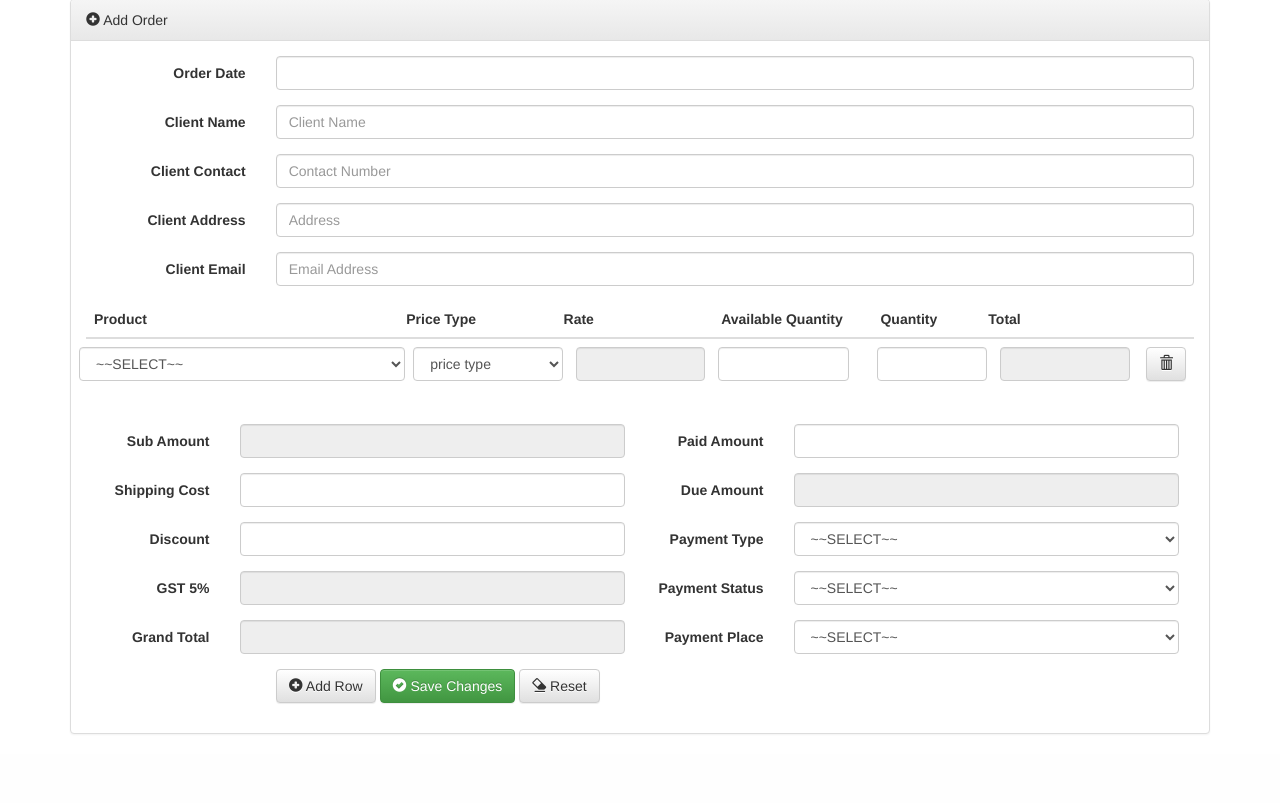
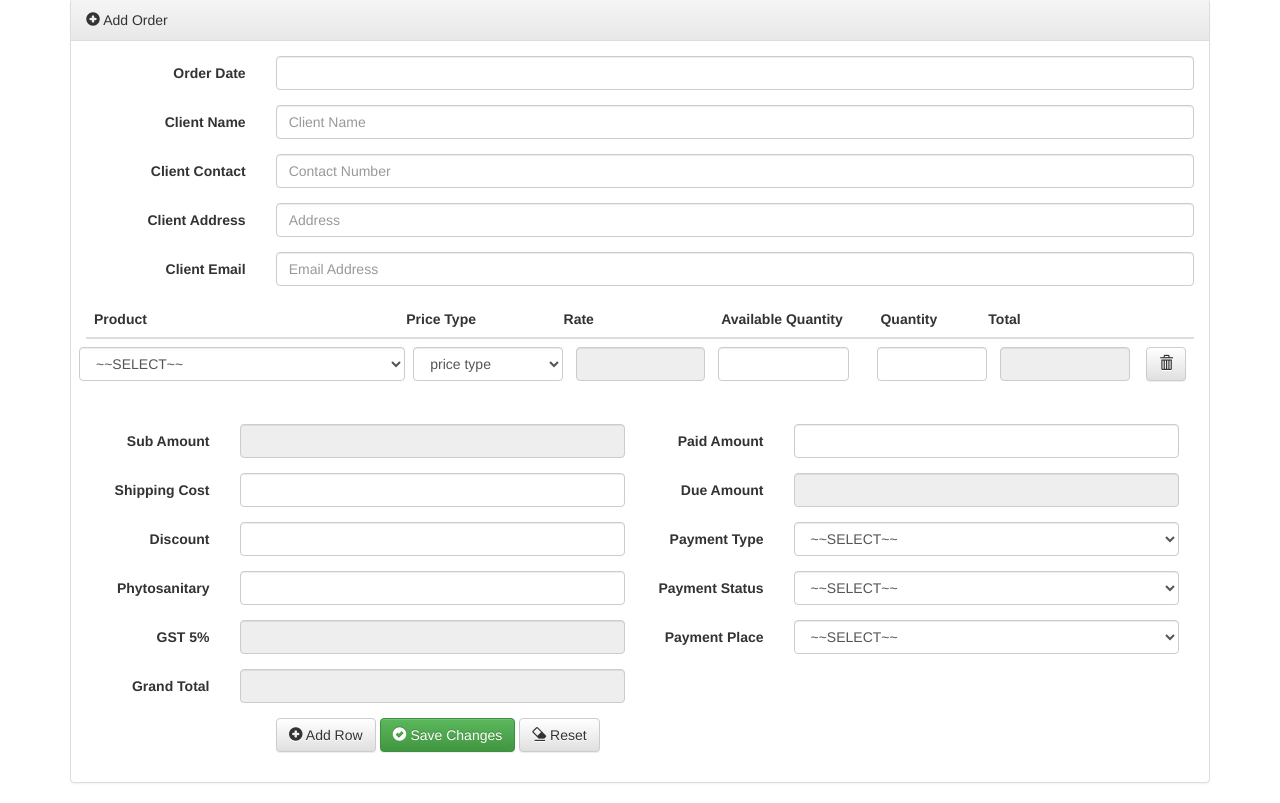
Before and after one commit to Asadullah-code/php-inventory-system-for-store, a PHP site: page /php-inventory-system-for-store/orders.php?o=add in a window 1280 px wide. Shown: the part 170-973 px from the top of the page. Before the commit the page ends 904 px from the top, so only its background shows below. Run offline with PHP 8.4, Linux system fonts and the light colour scheme; the visitor is signed in with stand-in values (Sample User, id 1); data comes from the database, SQL or seed files in the repository.

Commit message:
order Report and phytosanitary added
order Report and phytosanitary added

```diff
--- a/orders.php
+++ b/orders.php
@@ -200,12 +200,13 @@ if($_GET['o'] == 'add') {
 				      <input type="text" class="form-control" id="discount" name="discount" onkeyup="discountFunc()" autocomplete="off" />
 				    </div>
 				  </div> <!--/form-group-->
-				  <!-- <div class="form-group">
+				  <div class="form-group">
 				    <label for="phytosanitary" class="col-sm-3 control-label">Phytosanitary</label>
 				    <div class="col-sm-9">
 				      <input type="number" class="form-control" id="phytosanitary" name="phytosanitary" autocomplete="off" />
 				    </div>
-				  </div> --> <!--/form-group-->
+				  </div>
+				   <!--/form-group-->
 				<p>  <div class="form-group">
 				    <label for="vat" class="col-sm-3 control-label gst">GST 5%</label>
 				    <div class="col-sm-9">
@@ -351,7 +352,7 @@ if($_GET['o'] == 'add') {
 
   			<?php $orderId = $_GET['i'];
 
-  			$sql = "SELECT orders.order_id, orders.order_date, orders.client_name, orders.client_contact, orders.client_address, orders.client_email, orders.sub_total, orders.vat, orders.total_amount, orders.shipping, orders.discount, orders.grand_total, orders.paid, orders.due, orders.payment_type, orders.payment_status,orders.payment_place,orders.gstn FROM orders
+  			$sql = "SELECT orders.order_id, orders.order_date, orders.client_name, orders.client_contact, orders.client_address, orders.client_email, orders.sub_total, orders.vat, orders.total_amount, orders.shipping, orders.discount, orders.phytosanitary, orders.grand_total, orders.paid, orders.due, orders.payment_type, orders.payment_status,orders.payment_place,orders.gstn FROM orders
 					WHERE orders.order_id = {$orderId}";
 
 				$result = $connect->query($sql);
@@ -531,17 +532,23 @@ if($_GET['o'] == 'add') {
 				    </div>
 				  </div> <!--/form-group-->
 				  <div class="form-group">
-				    <label for="grandTotal" class="col-sm-3 control-label">Grand Total</label>
+				    <label for="phytosanitary" class="col-sm-3 control-label">Phytosanitary</label>
 				    <div class="col-sm-9">
-				      <input type="text" class="form-control" id="grandTotal" name="grandTotal" disabled="true" value="<?php echo $data[11] ?>"  />
-				      <input type="hidden" class="form-control" id="grandTotalValue" name="grandTotalValue" value="<?php echo $data[11] ?>"  />
+				      <input type="number" class="form-control" id="phytosanitary" name="phytosanitary" autocomplete="off" value="<?php echo $data[11] ?>" />
 				    </div>
 				  </div> <!--/form-group-->
 				  <div class="form-group">
-				    <label for="vat" class="col-sm-3 control-label gst"><?php if($data[17] == 2) {echo "IGST 0%";} else echo "GST 5%"; ?></label>
+				    <label for="grandTotal" class="col-sm-3 control-label">Grand Total</label>
 				    <div class="col-sm-9">
-				      <input type="text" class="form-control" id="vat" name="vat" disabled="true" value="<?php echo $data[7] ?>"  />
-				      <input type="hidden" class="form-control" id="vatValue" name="vatValue" value="<?php echo $data[7] ?>"  />
+				      <input type="text" class="form-control" id="grandTotal" name="grandTotal" disabled="true" value="<?php echo $data[12] ?>"  />
+				      <input type="hidden" class="form-control" id="grandTotalValue" name="grandTotalValue" value="<?php echo $data[12] ?>"  />
+				    </div>
+				  </div> <!--/form-group-->
+				  <div class="form-group">
+				    <label for="vat" class="col-sm-3 control-label gst"><?php if($data[18] == 2) {echo "IGST 0%";} else echo "GST 5%"; ?></label>
+				    <div class="col-sm-9">
+				      <input type="text" class="form-control" id="vat" name="vat" disabled="true" value="<?php echo $data[8] ?>"  />
+				      <input type="hidden" class="form-control" id="vatValue" name="vatValue" value="<?php echo $data[8] ?>"  />
 				    </div>
 				  </div>
 				  <!-- <div class="form-group">
@@ -557,14 +564,14 @@ if($_GET['o'] == 'add') {
 			  	<div class="form-group">
 				    <label for="paid" class="col-sm-3 control-label">Paid Amount</label>
 				    <div class="col-sm-9">
-				      <input type="text" class="form-control" id="paid" name="paid" autocomplete="off" onkeyup="paidAmount()" value="<?php echo $data[12] ?>"  />
+				      <input type="text" class="form-control" id="paid" name="paid" autocomplete="off" onkeyup="paidAmount()" value="<?php echo $data[13] ?>"  />
 				    </div>
 				  </div> <!--/form-group-->
 				  <div class="form-group">
 				    <label for="due" class="col-sm-3 control-label">Due Amount</label>
 				    <div class="col-sm-9">
-				      <input type="text" class="form-control" id="due" name="due" disabled="true" value="<?php echo $data[13] ?>"  />
-				      <input type="hidden" class="form-control" id="dueValue" name="dueValue" value="<?php echo $data[13] ?>"  />
+				      <input type="text" class="form-control" id="due" name="due" disabled="true" value="<?php echo $data[14] ?>"  />
+				      <input type="hidden" class="form-control" id="dueValue" name="dueValue" value="<?php echo $data[14] ?>"  />
 				    </div>
 				  </div> <!--/form-group-->
 				  <div class="form-group">
--- a/php_action/createOrder.php
+++ b/php_action/createOrder.php
@@ -17,6 +17,7 @@ if($_POST) {
   $totalAmountValue     = $_POST['totalAmountValue'];
   $shipping     = $_POST['shipping'];
   $discount 						= $_POST['discount'];
+  $phytosanitary 						= $_POST['phytosanitary'];
   $grandTotalValue 			= $_POST['grandTotalValue'];
   $paid 								= $_POST['paid'];
   $dueValue 						= $_POST['dueValue'];
@@ -27,7 +28,7 @@ if($_POST) {
   $userid 				= $_SESSION['userId'];
 
 
-    $sql = "INSERT INTO orders (order_date, client_name, client_contact, client_address, client_email, sub_total, vat, total_amount, shipping, discount, grand_total, paid, due, payment_type, payment_status, payment_place, gstn, order_status, user_id) VALUES ('$orderDate', '$clientName', '$clientContact', '$clientAddress', '$clientEmail', '$subTotalValue', '$vatValue', '$totalAmountValue', '$shipping', '$discount', '$grandTotalValue', '$paid', '$dueValue', '$paymentType', '$paymentStatus', '$paymentPlace', '$gstn', 1, '$userid')";
+    $sql = "INSERT INTO orders (order_date, client_name, client_contact, client_address, client_email, sub_total, vat, total_amount, shipping, discount, phytosanitary, grand_total, paid, due, payment_type, payment_status, payment_place, gstn, order_status, user_id) VALUES ('$orderDate', '$clientName', '$clientContact', '$clientAddress', '$clientEmail', '$subTotalValue', '$vatValue', '$totalAmountValue', '$shipping', '$discount', '$phytosanitary', '$grandTotalValue', '$paid', '$dueValue', '$paymentType', '$paymentStatus', '$paymentPlace', '$gstn', 1, '$userid')";
 
 	$order_id;
 	$orderStatus = false;
--- a/php_action/editOrder.php
+++ b/php_action/editOrder.php
@@ -17,6 +17,7 @@ if($_POST) {
   //$totalAmountValue     = $_POST['totalAmountValue'];
   $shipping 						= $_POST['shipping'];
   $discount 						= $_POST['discount'];
+  $phytosanitary 						= $_POST['phytosanitary'];
   $grandTotalValue 			= $_POST['grandTotalValue'];
   $paid 								= $_POST['paid'];
   $dueValue 						= $_POST['dueValue'];
@@ -26,7 +27,7 @@ if($_POST) {
   //$gstn 				= $_POST['gstn'];
 	$userid 				= $_SESSION['userId'];
 
-	$sql = "UPDATE orders SET order_date = '$orderDate', client_name = '$clientName', client_contact = '$clientContact', client_Address = '$clientAddress', client_email = '$clientEmail', sub_total = '$subTotalValue', vat = '$vatValue', shipping = '$shipping', discount = '$discount', grand_total = '$grandTotalValue', paid = '$paid', due = '$dueValue', payment_type = '$paymentType', payment_status = '$paymentStatus', order_status = 1 ,user_id = '$userid',payment_place = '$paymentPlace' WHERE order_id = {$orderId}";
+	$sql = "UPDATE orders SET order_date = '$orderDate', client_name = '$clientName', client_contact = '$clientContact', client_Address = '$clientAddress', client_email = '$clientEmail', sub_total = '$subTotalValue', vat = '$vatValue', shipping = '$shipping', discount = '$discount', phytosanitary = '$phytosanitary', grand_total = '$grandTotalValue', paid = '$paid', due = '$dueValue', payment_type = '$paymentType', payment_status = '$paymentStatus', order_status = 1 ,user_id = '$userid',payment_place = '$paymentPlace' WHERE order_id = {$orderId}";
 	$connect->query($sql);
 
 	$readyToUpdateOrderItem = false;
```
Also changed, not shown: other parts of orders.php (+19 -19 lines), custom/js/order.js (+36 -7 lines), php_action/printOrder.php (+9 -3 lines).
